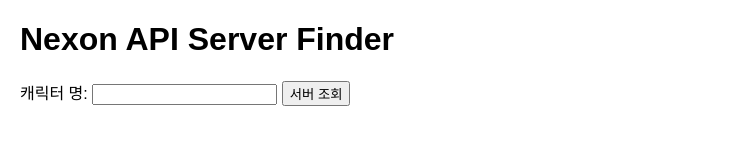
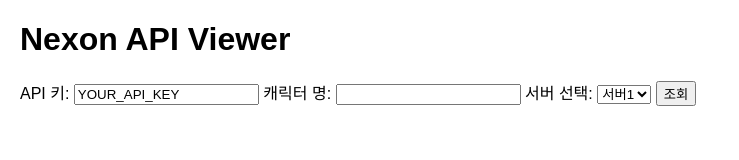
Before and after one commit to code-brunch/baramy, a plain HTML site: page index.html in a window 1280 px wide. Shown: the whole page, without its empty margins (0-739 px from the left). Drawn offline with Linux system fonts and the light colour scheme.

Commit message:
Update index.html

```diff
--- a/index.html
+++ b/index.html
@@ -3,14 +3,14 @@
 <head>
     <meta charset="UTF-8">
     <meta name="viewport" content="width=device-width, initial-scale=1.0">
-    <title>Nexon API Server Finder</title>
+    <title>Nexon API Viewer</title>
     <style>
         body {
             font-family: Arial, sans-serif;
             margin: 20px;
         }
 
-        input, button {
+        input, select, button {
             margin-bottom: 10px;
         }
 
@@ -20,15 +20,50 @@
     </style>
 </head>
 <body>
-    <h1>Nexon API Server Finder</h1>
+    <h1>Nexon API Viewer</h1>
+
+    <label for="apiKey">API 키:</label>
+    <input type="text" id="apiKey" value="YOUR_API_KEY" required>
 
     <label for="characterName">캐릭터 명:</label>
     <input type="text" id="characterName" required>
 
-    <button onclick="fetchServerInfo()">서버 조회</button>
+    <label for="serverName">서버 선택:</label>
+    <select id="serverName" required>
+        <!-- 서버 리스트 추가 -->
+        <option value="서버1">서버1</option>
+        <option value="서버2">서버2</option>
+        <!-- 필요한 만큼 옵션을 추가해주세요 -->
+    </select>
+
+    <button onclick="fetchCharacterInfo()">조회</button>
 
     <div id="result"></div>
 
-    <script src="script.js"></script>
+    <script>
+        function fetchCharacterInfo() {
+            const apiKey = document.getElementById("apiKey").value;
+            const characterName = encodeURIComponent(document.getElementById("characterName").value);
+            const serverName = encodeURIComponent(document.getElementById("serverName").value);
+
+            const url = `https://open.api.nexon.com/baramy/v1/id?character_name=${characterName}&server_name=${serverName}`;
+
+            fetch(url, {
+                headers: {
+                    "x-nxopen-api-key": apiKey
+                }
+            })
+            .then(response => response.json())
+            .then(data => {
+                const resultDiv = document.getElementById("result");
+                resultDiv.textContent = JSON.stringify(data, null, 2);
+            })
+            .catch(error => {
+                console.error(error);
+                const resultDiv = document.getElementById("result");
+                resultDiv.textContent = `Error: ${error.message}`;
+            });
+        }
+    </script>
 </body>
 </html>
```
